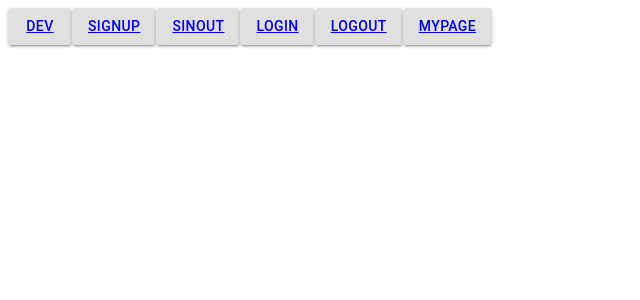
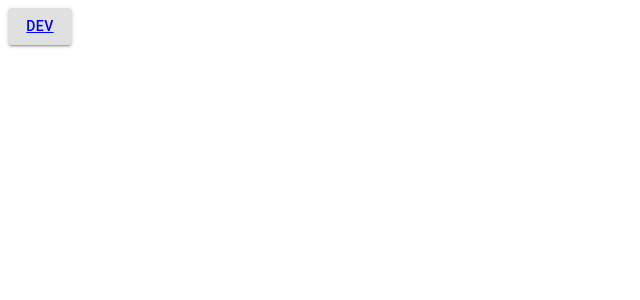
Before and after one commit to TakuoIshida/for_education, a Next.js app: page / in a window 1280 px wide. Shown: the top 300 px of the page, without its empty margins (0-640 px from the left). Built offline with nearby package versions, Linux system fonts and the light colour scheme.

Commit message:
コンポネントの配置を修正。不要なリンクを削除

```diff
--- a/pages/index.js
+++ b/pages/index.js
@@ -20,31 +20,6 @@ const TopPage = () => {
             <a>Dev</a>
           </Link>
       </Button>
-        <Button variant="contained">
-          <Link href="/component/signup">
-          <a>signup</a>
-          </Link>
-        </Button>
-        <Button variant="contained">
-          <Link href="/component/sinout">
-          <a>sinout</a>
-          </Link>
-        </Button>
-        <Button variant="contained">
-          <Link href="/component/login">
-          <a>login</a>
-          </Link>
-        </Button>
-        <Button variant="contained">
-          <Link href="/component/logout">
-          <a>logout</a>
-          </Link>
-        </Button>
-        <Button variant="contained">
-          <Link href="/component/mypage">
-          <a>mypage</a>
-          </Link>
-        </Button>
       </main>
 
     </div>
```
Also changed, not shown: pages/component/common/Alert.tsx (renamed from pages/common/Alert.tsx), pages/component/common/Card.tsx (renamed from pages/common/Card.tsx), pages/component/common/Checkbox.tsx (renamed from pages/common/Checkbox.tsx), pages/component/common/ClickEvent.tsx (renamed from pages/common/ClickEvent.tsx), pages/component/common/Table.tsx (renamed from pages/common/Table.tsx).
